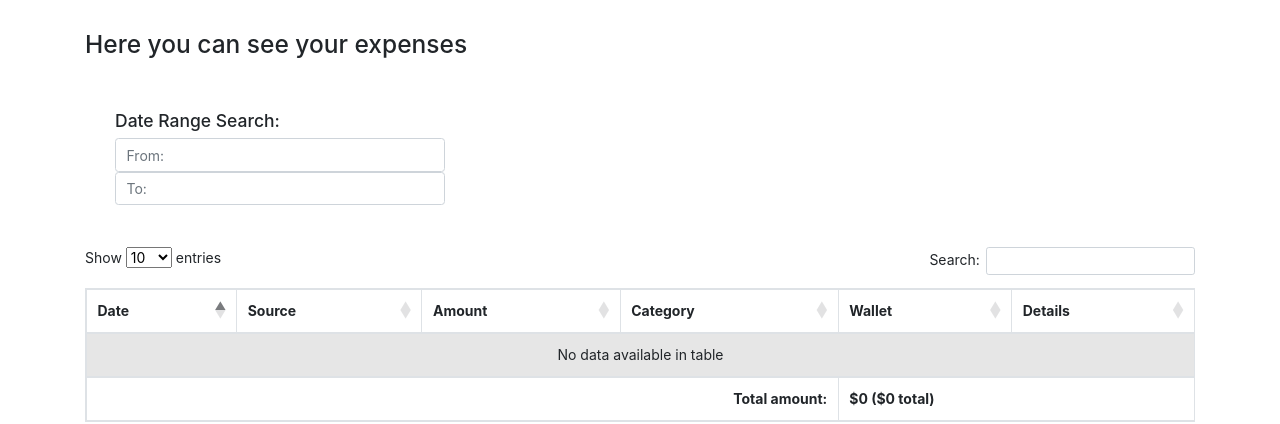
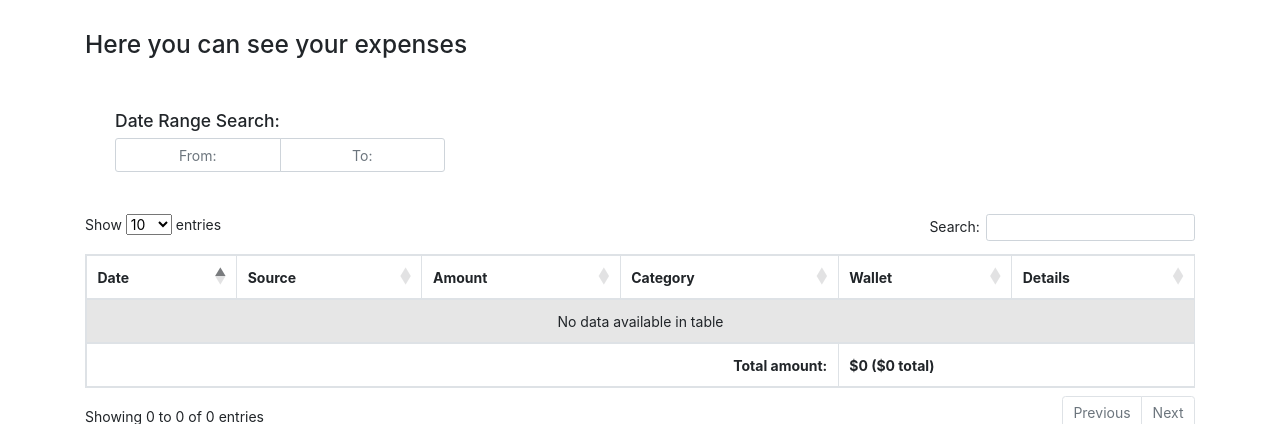
Before and after one commit to mivchal333/Wallet-App, a Django app: page /wallet/expense/ in a window 1280 px wide. Shown: the part 49-473 px from the top of the page. Run offline with Django 3.2, Linux system fonts and the light colour scheme; the visitor is signed in with stand-in values (Sample User, id 1); data that the repository does not hold is empty; some libraries are stand-ins or nearby versions.

Commit message:
Data Range Search - Repaired v2

```diff
--- a/wallet/templates/wallet/expense/expenseList.html
+++ b/wallet/templates/wallet/expense/expenseList.html
@@ -1,4 +1,5 @@
 {% extends "wallet/base.html" %}
+
 
 {% block scripts %}
     <script>
@@ -68,8 +69,10 @@
         <div class="col-md-4 pull-right">
         </br>
         <h5>Date Range Search:</h5>
+            <div class="input-group input-daterange">
                 <input class="form-control date-range-filter" data-date-format="dd-mm-yyyy" id="min-date-e" placeholder="From:" type="text">
                 <input class="form-control date-range-filter" data-date-format="dd-mm-yyyy" id="max-date-e" placeholder="To:" type="text">
+            </div>
         </div>
     </div>
     </br>
```
